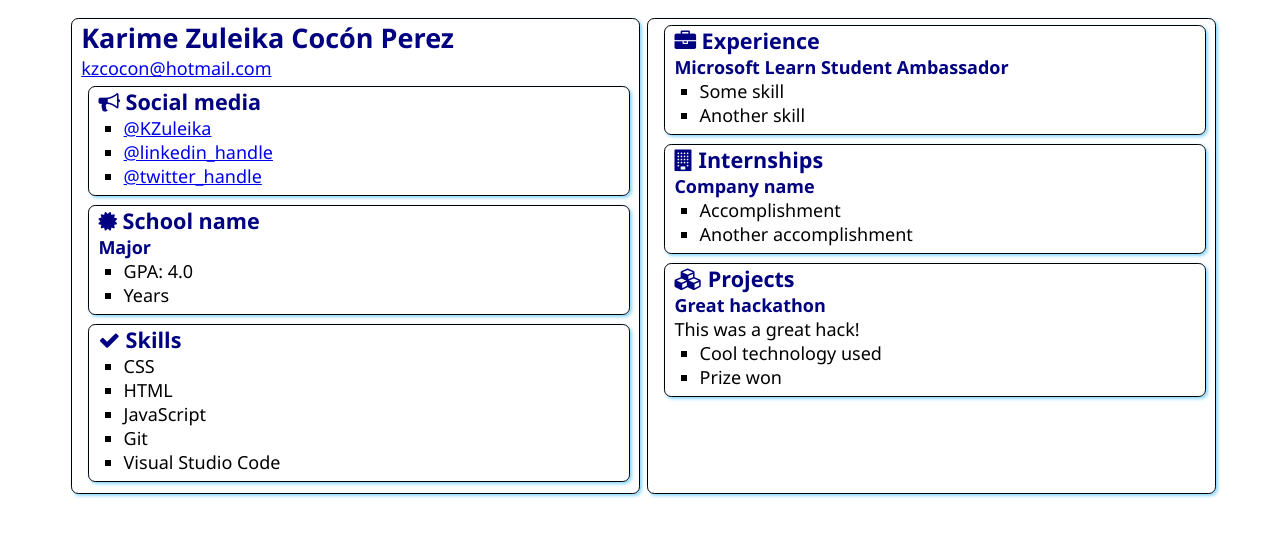
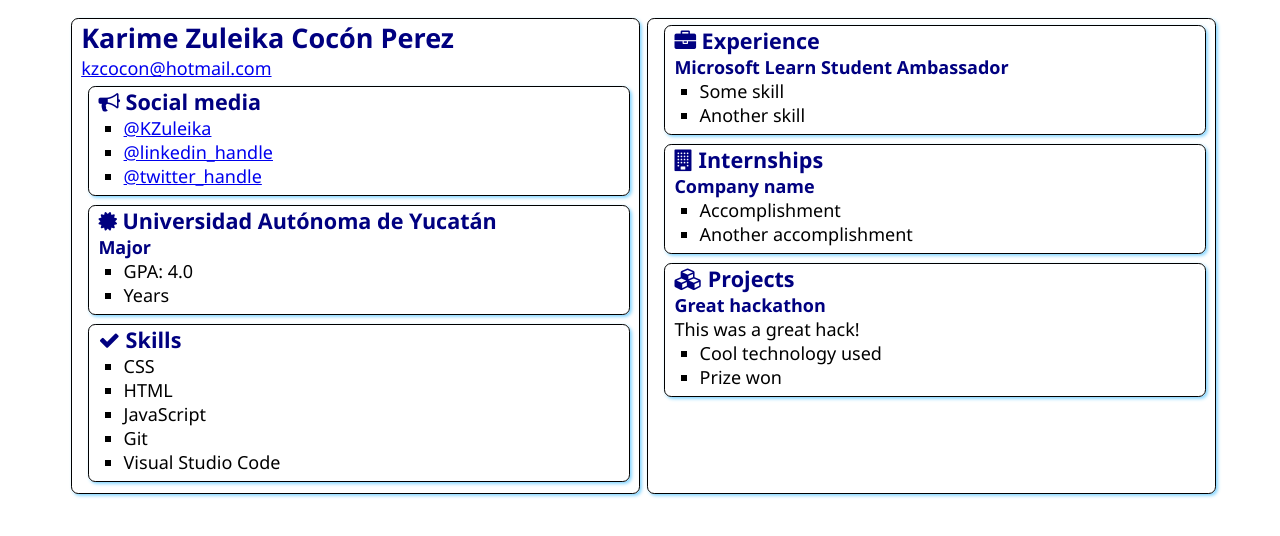
Before and after one commit to KZuleika/SATechnicalOnboarding, a plain HTML site: page src/index.html in a window 1280 px wide. Drawn offline with Linux system fonts and the light colour scheme.

Commit message:
Update index.html

```diff
--- a/src/index.html
+++ b/src/index.html
@@ -31,7 +31,7 @@
                 <div class="education">
                     <h2>
                         <i class="fa fa-certificate" aria-hidden="true"></i>
-                        School name
+                        Universidad Autónoma de Yucatán
                     </h2>
                     <h3>Major</h3>
                     <ul>
```
